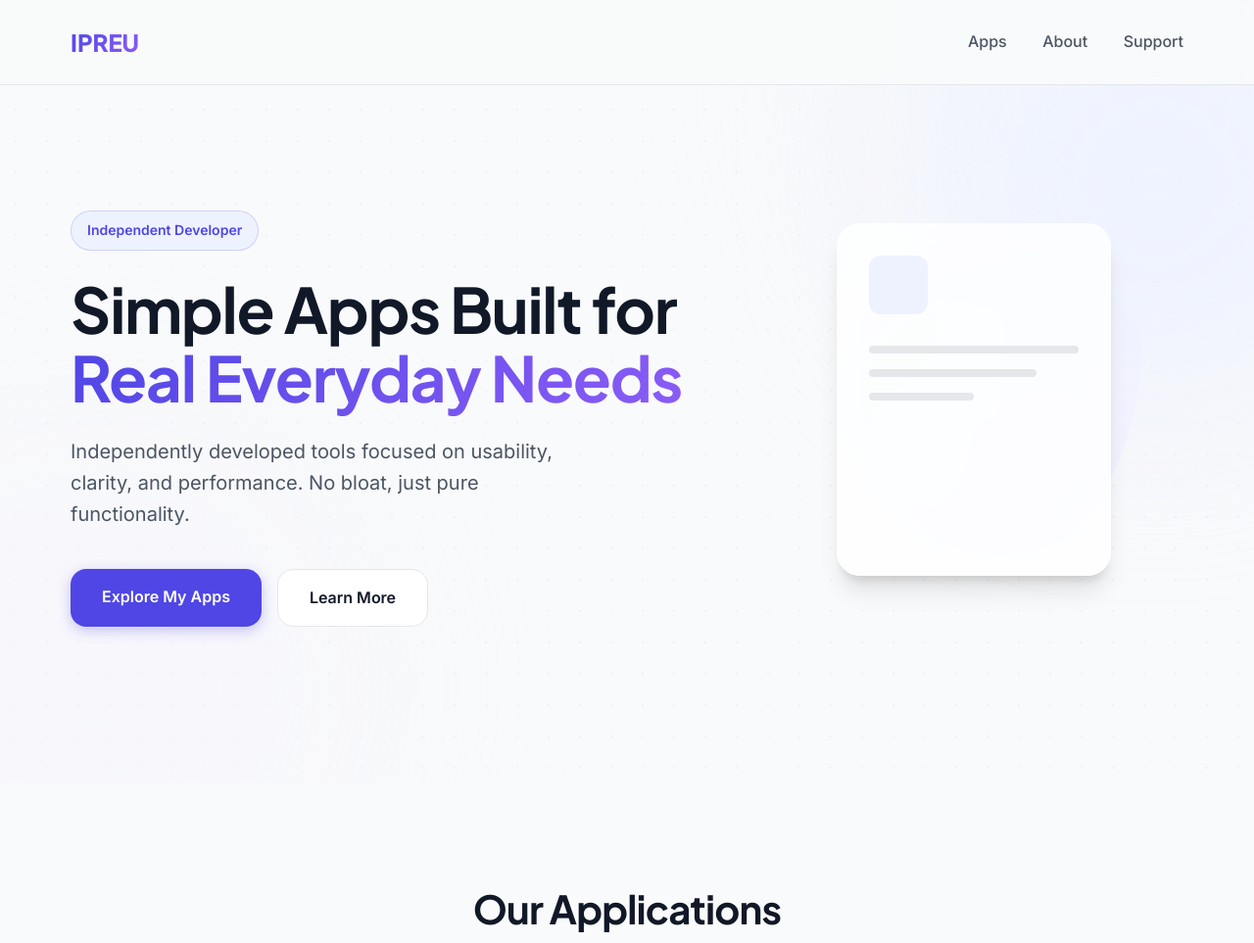
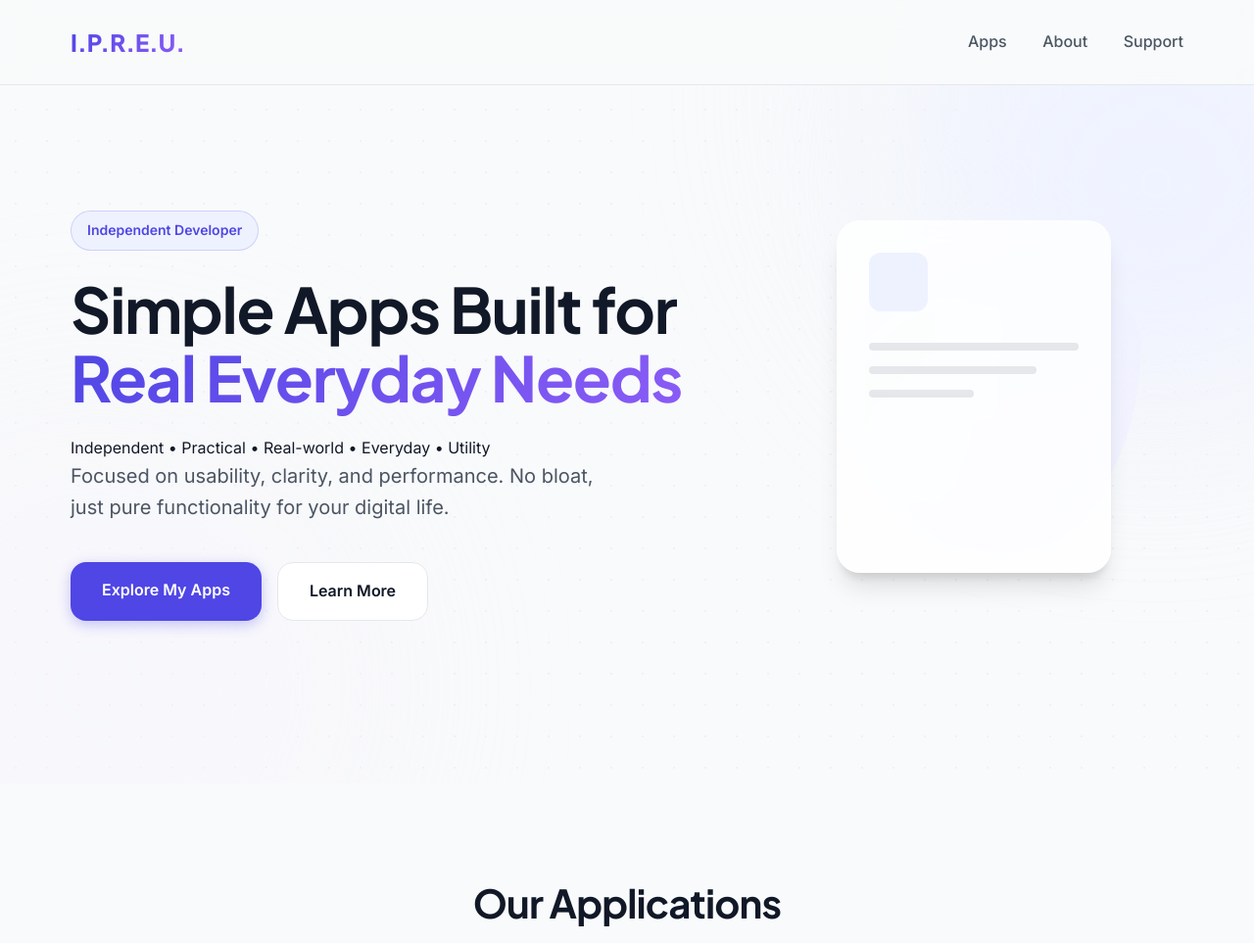
Before and after one commit to preetiatri/ipreu.co.in, a plain HTML site: page index.html in a window 1280 px wide. Shown: the top 963 px of the page at 98% size. Drawn offline with Linux system fonts and the light colour scheme.

Commit message:
Update index.html

```diff
--- a/index.html
+++ b/index.html
@@ -43,8 +43,9 @@
 
         <div class="container">
             <div class="logo">
-                <span class="logo-text">IPREU</span>
+                <span class="logo-text">I.P.R.E.U.</span>
             </div>
+
             <nav>
                 <a href="#apps">Apps</a>
                 <a href="#about">About</a>
@@ -59,8 +60,16 @@
                 <div class="hero-content">
                     <span class="badge">Independent Developer</span>
                     <h1>Simple Apps Built for <span class="gradient-text">Real Everyday Needs</span></h1>
-                    <p>Independently developed tools focused on usability, clarity, and performance. No bloat, just pure
-                        functionality.</p>
+                    <div class="brand-definition">
+                        <span>Independent</span> &bull;
+                        <span>Practical</span> &bull;
+                        <span>Real-world</span> &bull;
+                        <span>Everyday</span> &bull;
+                        <span>Utility</span>
+                    </div>
+                    <p>Focused on usability, clarity, and performance. No bloat, just pure functionality for your
+                        digital life.</p>
+
                     <div class="hero-actions">
                         <a href="#apps" class="btn btn-primary magnetic">Explore My Apps</a>
                         <a href="#about" class="btn btn-secondary magnetic">Learn More</a>
```
